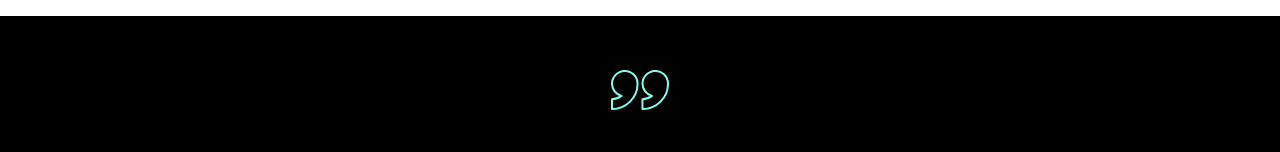
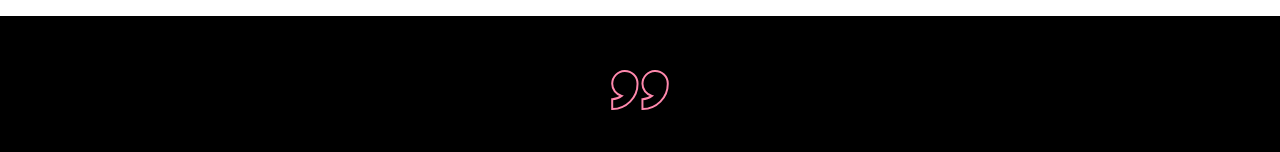
Before and after one commit to Drasty4k/carousel, a React (Create React App) app: page / in a window 1280 px wide. Shown: the part 130-282 px from the top of the page. Built offline with nearby package versions, Linux system fonts and the light colour scheme; a web font is replaced by a local one.

Commit message:
made a customizable component for the QuoteIcon

```diff
--- /dev/null
+++ b/src/components/UI/icons.tsx
@@ -0,0 +1,38 @@
+type IconProps = {
+  fill?: string;
+  height?: number | string;
+  width?: number | string;
+  strokeWidth?: number | string;
+  strokeColor?: string;
+};
+
+export const QuoteIcon: React.FC<IconProps> = ({
+  fill = "none",
+  height = 40,
+  width = 58,
+  strokeWidth = 2,
+  strokeColor = "#fff",
+}) => {
+  return (
+    <svg
+      xmlns="http://www.w3.org/2000/svg"
+      width={width}
+      height={height}
+      viewBox="0 0 58 40.299"
+      fill={fill}
+      stroke={strokeColor}
+      strokeWidth={strokeWidth}
+    >
+      <g transform="translate(-601.91 -56.586)">
+        <path
+          d="M25.533,12.766A12.766,12.766,0,0,0,12.4.005,12.912,12.912,0,0,0,0,12.7,12.76,12.76,0,0,0,9.529,25.1,15.519,15.519,0,0,1,0,28.369V38.3H0A25.533,25.533,0,0,0,25.533,12.766Z"
+          transform="translate(602.91 57.588)"
+        />
+        <path
+          d="M25.533,12.766A12.766,12.766,0,0,0,12.4.005,12.912,12.912,0,0,0,0,12.7,12.76,12.76,0,0,0,9.529,25.1,15.519,15.519,0,0,1,0,28.369V38.3H0A25.533,25.533,0,0,0,25.533,12.766Z"
+          transform="translate(633.378 57.588)"
+        />
+      </g>
+    </svg>
+  );
+};
--- a/src/components/carousel/assets/index.ts
+++ /dev/null
@@ -1,3 +0,0 @@
-import quoteIcon from "./quote-icon.svg";
-
-export { quoteIcon };
--- a/src/components/carousel/carousel.tsx
+++ b/src/components/carousel/carousel.tsx
@@ -1,7 +1,7 @@
-import { quoteIcon } from "./assets";
 import "./carousel.css";
 import ReactDOMServer from "react-dom/server";
 import { useState } from "react";
+import { QuoteIcon } from "../UI/icons";
 
 type Reviewer = {
   name: string;
@@ -53,7 +53,7 @@ const Carousel: React.FC<Props> = ({ slides }) => {
               : "carousel__slide hidden"
           }
         >
-          <img src={quoteIcon} alt="Quote Icon" />
+          <QuoteIcon strokeColor={color} />
           <p
             className="carousel__slide-review tk-neue-haas-grotesk-display"
             dangerouslySetInnerHTML={{
```
Also changed, not shown: src/components/carousel/assets/quote-icon.svg (deleted).
